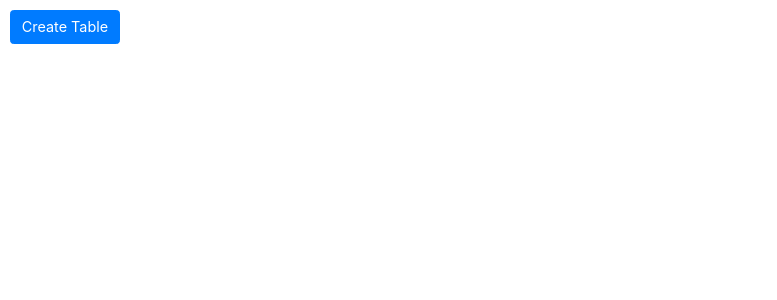
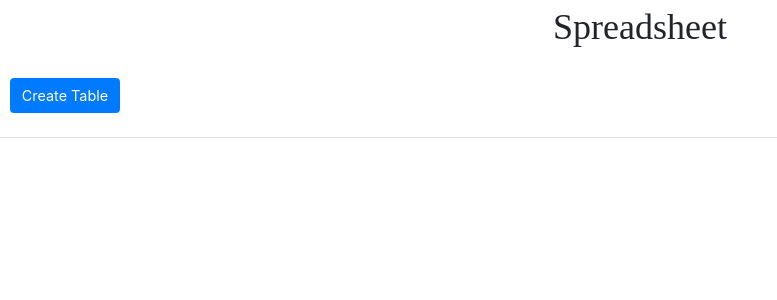
Before and after one commit to Ozea/React-Dynamic-Spreadsheet, a React (Create React App) app: page / in a window 1280 px wide. Shown: the top 300 px of the page, without its empty margins (0-777 px from the left). Built offline with nearby package versions, Linux system fonts and the light colour scheme.

Commit message:
Changed placement of components

```diff
--- a/src/containers/App.js
+++ b/src/containers/App.js
@@ -3,14 +3,15 @@ import React, { Component } from 'react';
 import CreateTable from '../components/CreateTable/CreateTable';
 import Table from '../containers/Table/Table';
 import Head from '../components/Head/Head';
-// import BlockControl from '../containers/BlockControl/BlockControl';
 
 import './App.css';
 
 class App extends Component {
   state = {
     name: 'Spreadsheet',
-    createTable: false
+    createTable: false,
+    input: '',
+    select: 'Date'
   }
 
   createTable = () => {
@@ -19,28 +20,29 @@ class App extends Component {
     })
   }
 
+  inputChangeHandler = (evt) => {
+    this.setState({
+      input: evt.target.value
+    });
+  }
+
+  selectChangeHandler = (evt) => {
+    this.setState({
+      select: evt.target.value
+    });
+  }
+
   render() {
-    let showTable = null;
-
-    if (this.state.createTable){
-      showTable = (
-        <Head name={this.state.name} />
-      )
-    }else{
-      showTable = (
-        <CreateTable clicked={this.createTable} />
-      )
-    }
     return (
       <div className="wrapper">
-        {showTable}
-        {this.state.createTable ?
-        // <div>
-        //   <BlockControl />
-        //   <Table />
-        // </div>
-          <Table />
-        : null}
+        <Head name={this.state.name} />
+        <CreateTable clicked={this.createTable} />
+        <Table
+          show={this.state.createTable}
+          inputValue={this.state.input}
+          selectValue={this.state.select}
+          inputChanged={this.inputChangeHandler}
+          selectChanged={this.selectChangeHandler} />
       </div>
     );
   }
```
